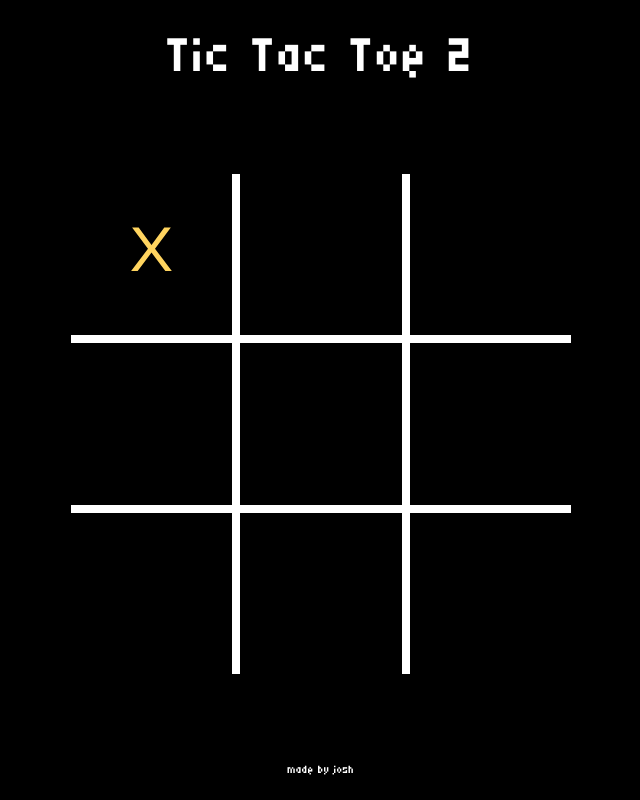
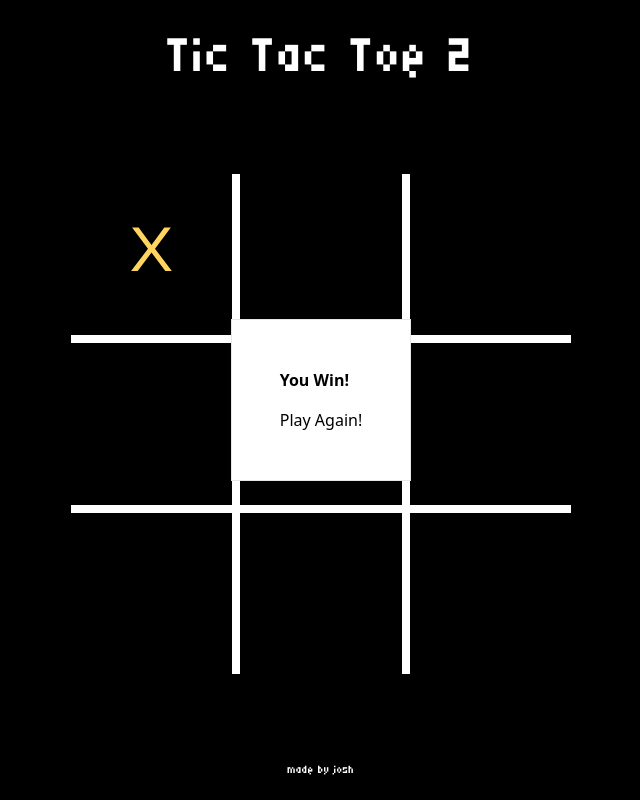
Before and after one commit to jshkm/tic-tac-toe-two, a Next.js app: page / in a window 1280 px wide. Both pictures are taken after a click on the button 470 px from the left and 254 px from the top of the page. Shown: the whole page, without its empty margins (319-959 px from the left). Built offline with nearby package versions, Linux system fonts and the light colour scheme.

Commit message:
added mogal

```diff
--- a/package.json
+++ b/package.json
@@ -9,6 +9,7 @@
     "lint": "next lint"
   },
   "dependencies": {
+    "@headlessui/react": "^2.0.3",
     "framer-motion": "^11.1.9",
     "next": "14.2.1",
     "react": "^18",
--- a/src/app/board.tsx
+++ b/src/app/board.tsx
@@ -1,6 +1,7 @@
 "use client";
 import X from '../../public/x.svg'
 import O from '../../public/o.svg'
+import Win from './winModal'
 import Image from 'next/image'
 import React, { useState, useEffect } from 'react'
 import { motion } from 'framer-motion'
@@ -33,6 +34,8 @@ export default function Board() {
   const [board, setBoard] = useState([[none, none, none,], [none, none, none], [none, none, none]])
   const [Xpool, setXpool] = useState([X3, X2, X1])
   const [Opool, setOpool] = useState([O3, O2, O1])
+
+  const [isWin, setIsWin] = useState(false)
 
 
   useEffect(() => {
@@ -160,6 +163,7 @@ export default function Board() {
     // console.log(Opool)
     setBoard(board)
     checkWin()
+    setIsWin(true)
   }
 
   const Tiles = ({ piece, i, j }) => (
@@ -175,7 +179,7 @@ export default function Board() {
   );
 
   return (
-    <div className='flex items-center justify-center h-5/6 w-full'>
+    <motion.div initial={{scale: 0}} animate={{scale: 1}} transition={{type: "spring", stiffness: 400, damping: 38}} className='flex items-center justify-center h-5/6 w-full'>
       <div className='bg-white h-3/4 aspect-square grid min-h-80 grid-cols-3 gap-2'>
         {board.map((row, i) => (
           row.map((col, j) => (
@@ -183,6 +187,9 @@ export default function Board() {
           ))
         ))}
       </div>
-    </div>
+      {/* <div className='hidden'> */}
+        <Win isWin={isWin} setIsWin={setIsWin}></Win>
+      {/* </div> */}
+    </motion.div>
   );
 }
--- a/src/app/page.tsx
+++ b/src/app/page.tsx
@@ -1,4 +1,5 @@
 "use client";
+import { motion } from 'framer-motion'
 import React, { useState, useEffect } from 'react'
 import Board from './board'
 export default function Home() {
@@ -12,8 +13,7 @@ export default function Home() {
       setCount(count => {
         if (count >= 15) {
           clearInterval(interval);
-          setStart(true);
-          setFont(' bit')
+          animateTitle()
           return count;
         }
         console.log(count % fonts.length)
@@ -24,14 +24,23 @@ export default function Home() {
     return () => clearInterval(interval);
   }, []);
 
+  useEffect(() => {
+    console.log(start)
+    console.log('lucky duck')
+  })
+
+  const animateTitle = () => {
+    setFont(' bit')
+    setStart(true);
+  }
+
   return (
     <div className='flex flex-col justify-center items-center h-screen'>
-      <h1 className={'text-7xl' + font}>Tic Tac Toe 2</h1>
-      { start ? (
+      <motion.h1 initial={ start ? {scale: 0} : {scale : 0}} animate={{scale: 1}} transition={{type: "spring", stiffness: 90, damping: 50}} className={'text-7xl' + font}>Tic Tac Toe 2</motion.h1>
+      { start && (
         <Board></Board>
-      ) : (
-        <div></div>
       )}
+
       <p className='bit'>made by josh</p>
     </div>
   );
--- /dev/null
+++ b/src/app/winModal.tsx
@@ -0,0 +1,23 @@
+import { Description, Dialog, DialogPanel, DialogTitle } from '@headlessui/react'
+import { useEffect, useState } from 'react'
+
+function Win({ isWin, setIsWin }) {
+
+  return (
+    <>
+      {/* <button onClick={() => setIsOpen(true)}>Open dialog</button> */}
+      <Dialog open={isWin} onClose={() => setIsWin(false)} className="relative z-50">
+        <div className="text-black fixed inset-0 flex w-screen items-center justify-center p-4">
+          <DialogPanel className="max-w-lg space-y-4 border bg-white p-12">
+            <DialogTitle className="font-bold">You Win!</DialogTitle>
+            <div className="flex gap-4">
+              <button onClick={() => setIsWin(false)}>Play Again!</button>
+            </div>
+          </DialogPanel>
+        </div>
+      </Dialog>
+    </>
+  )
+}
+
+export default Win
```
Also changed, not shown: 1 other file (tests, documents, lock files or other folders).
